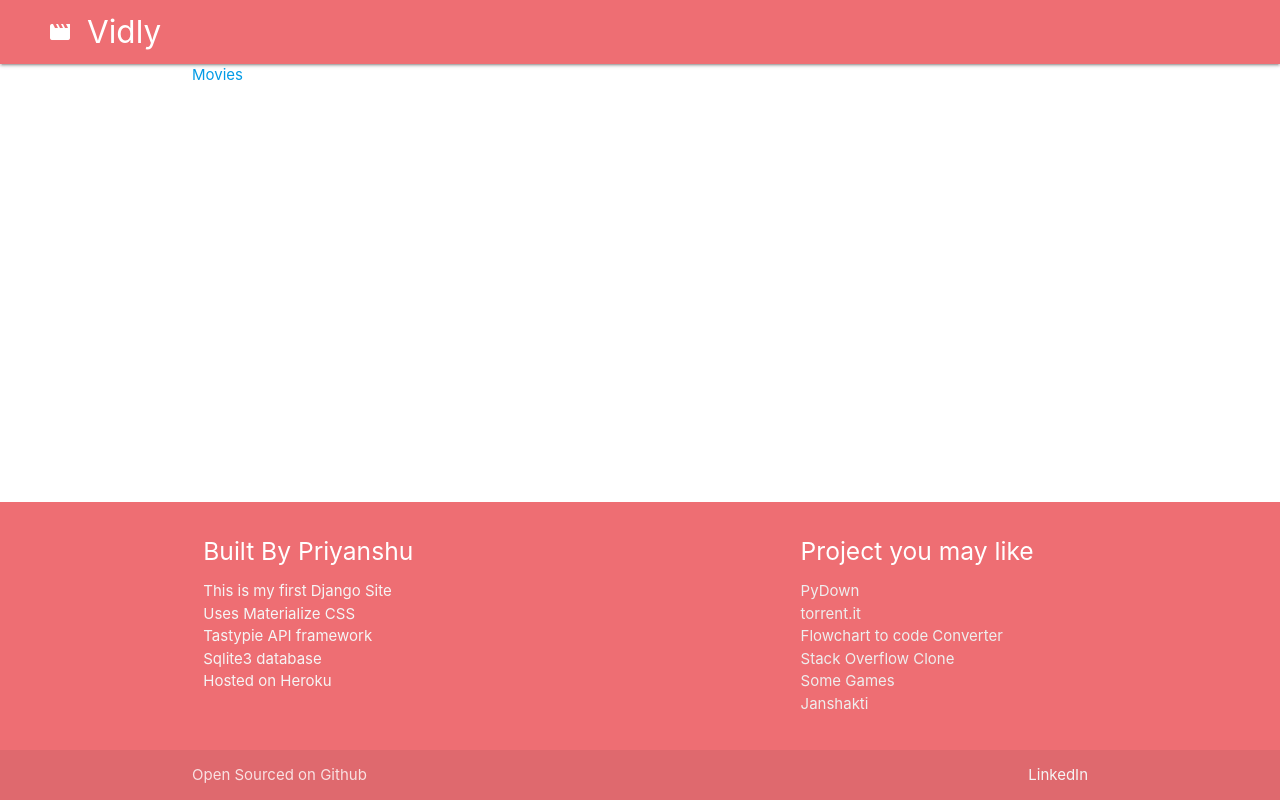
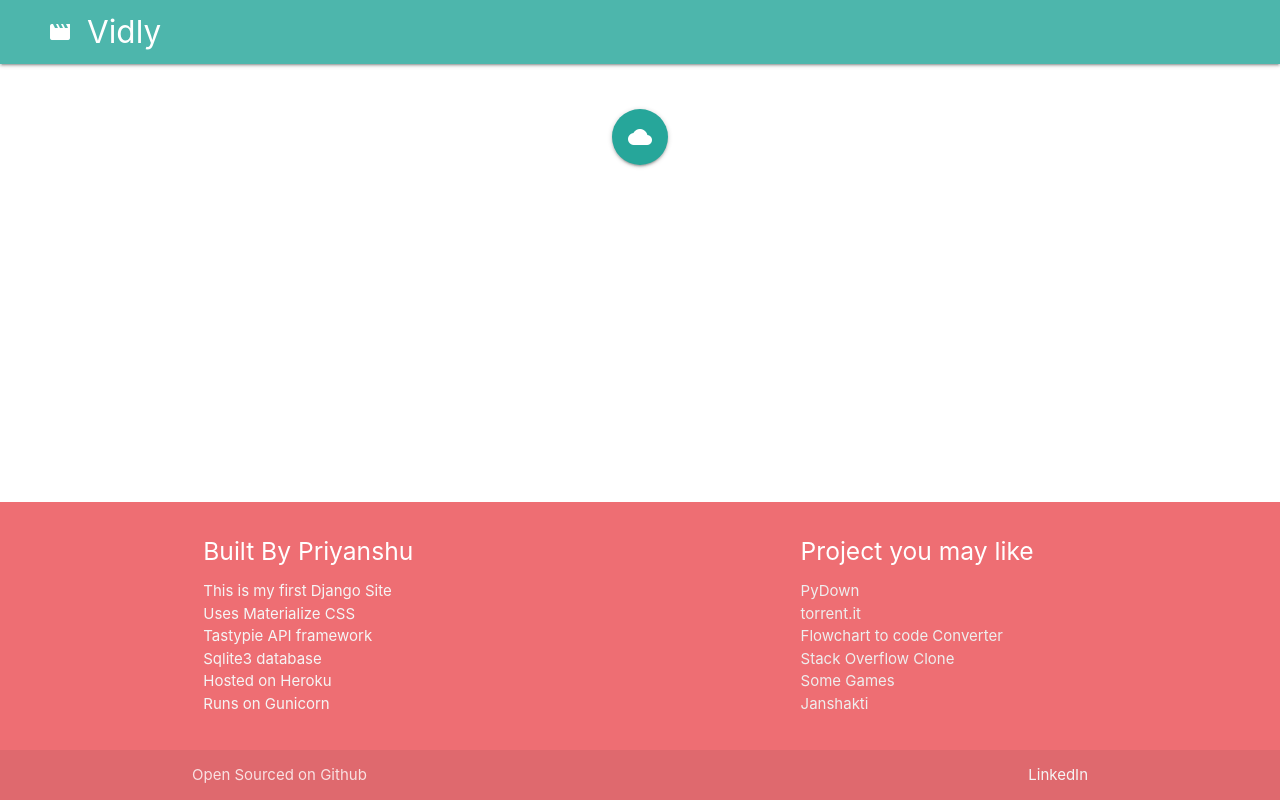
Before and after one commit to ahampriyanshu/trash, a Django app: page / in a window 1280 px wide. Run offline with Django 3.2, Linux system fonts and the light colour scheme.

Commit message:
Final commit for this project

```diff
--- a/vidly/templates/base.html
+++ b/vidly/templates/base.html
@@ -27,10 +27,11 @@
   </head>
   <body>
  <nav>
-    <div class="nav-wrapper">
+    <div class="nav-wrapper teal lighten-2">
       <a href="#!" class="brand-logo"><i class="material-icons">&emsp;&emsp;movie</i> Vidly </a>
     </div>
   </nav>
+  <br><br>
     <main class="container">
     {% block content %}
     {% endblock  %}
@@ -43,7 +44,7 @@
                 <div class="col l6 s12">
                     <h5 class="white-text">Built By Priyanshu</h5>
                     <p class="grey-text text-lighten-4">This is my first Django Site<br>
-                        Uses Materialize CSS <br> Tastypie API framework <br> Sqlite3 database <br> Hosted on Heroku </p>
+                        Uses Materialize CSS <br> Tastypie API framework <br> Sqlite3 database <br> Hosted on Heroku <br> Runs on Gunicorn </p>
                 </div>
                 <div class="col l4 offset-l2 s12">
                     <h5 class="white-text">Project you may like</h5>
--- a/vidly/templates/home.html
+++ b/vidly/templates/home.html
@@ -1,5 +1,6 @@
 {% extends 'base.html' %}
 
 {% block content %}
- <a href="{% url 'movies:index' %}">Movies</a>
+<center><a href="{% url 'movies:index' %}" class="btn-floating btn-large pulse"><i class="material-icons md-48">cloud</i></a>
+</center>
 {% endblock  %}
```
Also changed, not shown: vidly/README.md (added).
